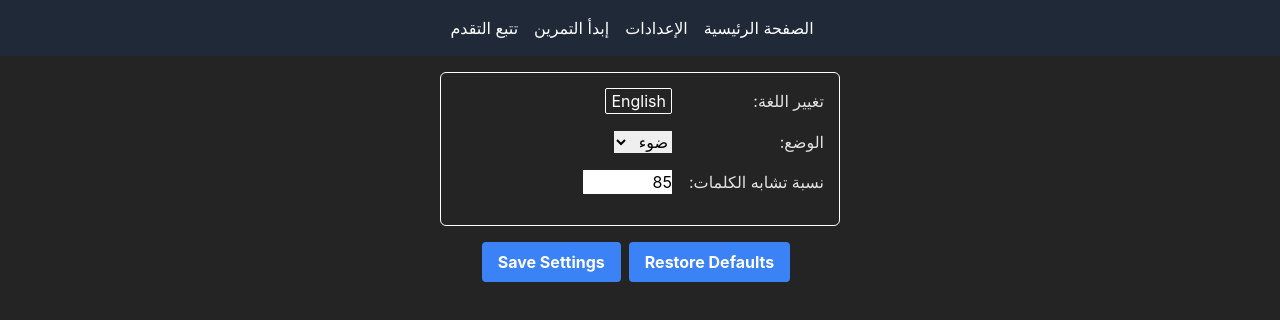
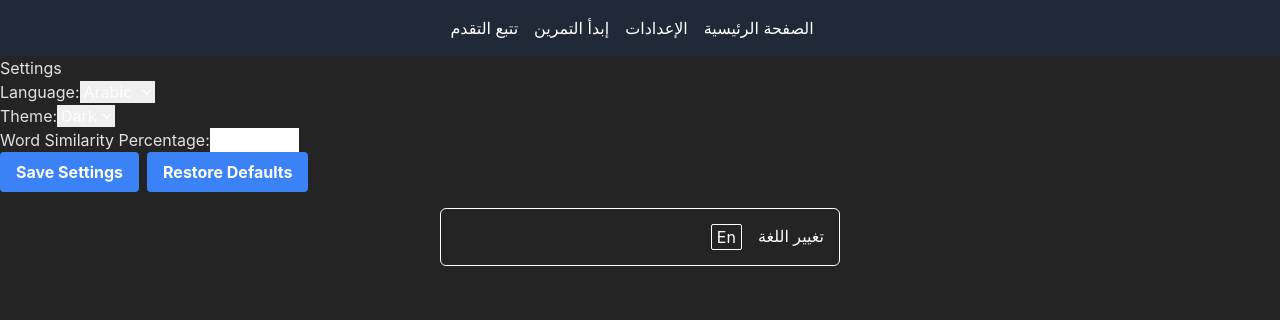
Before and after one commit to NidhalNaffati/hackathon-ramadan-2024, a React (Vite) app: page /Settings in a window 1280 px wide. Shown: the top 320 px of the page. Built offline with nearby package versions, Linux system fonts and the light colour scheme.

Commit message:
Revert "add setting page"
This reverts commit 6ef7a58d83d2add2e0b658b86cbb305ce42fa1d2.

```diff
--- a/src/components/SettingComponent.tsx
+++ b/src/components/SettingComponent.tsx
@@ -1,6 +1,5 @@
 import React, {useState, useEffect} from "react";
 import {IpcRenderer} from "electron";
-import {useTranslation} from "react-i18next";
 
 const ipcRenderer: IpcRenderer = window.ipcRenderer;
 
@@ -9,24 +8,14 @@ interface Settings {
 	theme: string;
 	wordSimilarityPercentage: string;
 }
-interface Language {
-	nativeName: string;
-}
 
-const lngs: {[key: string]: Language} = {
-	en: {nativeName: "English"},
-	ar: {nativeName: "Arabic"},
-};
 const SettingComponent: React.FC = () => {
 	const [settings, setSettings] = useState<Settings>({
 		language: "arabic",
 		theme: "dark",
 		wordSimilarityPercentage: "85",
 	});
-	const [isDarkMode, setIsDarkMode] = useState<boolean>(false);
-	const [languge, setLanguage] = useState<"ar" | "en">("ar");
-	// this i18next useTranslation for changing language from rendered process
-	const {t, i18n} = useTranslation();
+
 	useEffect(() => {
 		const fetchSettings = async () => {
 			try {
@@ -42,6 +31,7 @@ const SettingComponent: React.FC = () => {
 			(error) => console.error("Error fetching settings:", error),
 		);
 	}, []);
+
 	const handleChange = (event: React.FormEvent<HTMLFormElement>) => {
 		const target = event.target as HTMLInputElement | HTMLSelectElement;
 		setSettings({
@@ -53,18 +43,6 @@ const SettingComponent: React.FC = () => {
 	const handleSaveSettings = async () => {
 		try {
 			ipcRenderer.send("save-settings", settings);
-			if (i18n.resolvedLanguage !== languge) {
-				i18n.changeLanguage(languge);
-			}
-			//Dark mode
-			if (isDarkMode) {
-				document.documentElement.classList.add("dark");
-				localStorage.theme = "dark";
-			} else {
-				document.documentElement.classList.remove("dark");
-				localStorage.theme = "light";
-			}
-
 			console.log("Settings saved successfully!");
 		} catch (error) {
 			console.error("Error saving settings:", error);
@@ -85,81 +63,23 @@ const SettingComponent: React.FC = () => {
 	};
 
 	return (
-		<>
-			<div className="settings-container w-[400px] border rounded-md border-white mx-auto m-[1rem] p-[15px]">
+		<div className="settings-container">
+			<h2>Settings</h2>
 			<form onChange={handleChange}>
-					<div
-						className={
-							i18n.resolvedLanguage == "ar"
-								? "direction mb-[1rem] flex items-center gap-3"
-								: "mb-[1rem] flex items-center gap-3"
-						}
-					>
-						<label htmlFor="language" className="w-[140px]">
-							{t("language")}:
-						</label>
-						{/*
-							<select
-								id="language"
-								name="language"
-								className="text-black"
-								defaultValue={
-									i18n.resolvedLanguage == "ar" ? "arabic" : "english"
-								}
-								onChange={() => {}}
-							>
-								<option value="ar">Arabic</option>
-								<option value="en">English</option>
-							</select> */}
-						{Object.keys(lngs).map((lng) => (
-							<button
-								key={lng}
-								type="button"
-								className={
-									languge === lng
-										? "hidden"
-										: "text-white border border-white rounded-sm px-[5px]"
-								}
-								onClick={() => {
-									setLanguage(languge == "ar" ? "en" : "ar");
-								}}
-							>
-								{lngs[lng].nativeName}
-							</button>
-						))}
-					</div>
-					<div
-						className={
-							i18n.resolvedLanguage == "ar"
-								? "direction mb-[1rem] flex items-center gap-3 "
-								: "mb-[1rem] flex items-center gap-3"
-						}
-					>
-						<label htmlFor="theme" className="w-[140px]">
-							{t("Theme")}:
-						</label>
-						<select
-							id="theme"
-							name="theme"
-							className="text-black"
-							defaultValue={"light"}
-							onChange={() => {
-								setIsDarkMode(!isDarkMode);
-							}}
-						>
-							<option value="dark">{t("Dark")}</option>
-							<option value="light">{t("Light")}</option>
+				<label htmlFor="language">Language:</label>
+				<select id="language" name="language" value={settings.language}>
+					<option value="arabic">Arabic</option>
+					<option value="english">English</option>
 				</select>
-					</div>
-					<div
-						className={
-							i18n.resolvedLanguage == "ar"
-								? "direction mb-[1rem] flex items-center gap-3 "
-								: "mb-[1rem] flex items-center gap-3"
-						}
-					>
-						<label htmlFor="wordSimilarityPercentage" className="w-[140px]">
-							{t("Word Similarity Percentage")}:
+				<br />
+				<label htmlFor="theme">Theme:</label>
+				<select id="theme" name="theme" value={settings.theme}>
+					<option value="dark">Dark</option>
+					<option value="light">Light</option>
+				</select>
+				<br />
+				<label htmlFor="wordSimilarityPercentage">
+					Word Similarity Percentage:
 				</label>
 				<input
 					type="number"
@@ -167,13 +87,10 @@ const SettingComponent: React.FC = () => {
 					name="wordSimilarityPercentage"
 					min="0"
 					max="100"
-							className="text-black"
-							defaultValue={settings.wordSimilarityPercentage}
+					value={settings.wordSimilarityPercentage}
 				/>
-					</div>
+				<br />
 			</form>
-			</div>
-			<div className="flex items-center justify-center">
 			<button
 				className={
 					"bg-blue-500 hover:bg-blue-700 text-white font-bold py-2 px-4 rounded mr-2"
@@ -191,7 +108,6 @@ const SettingComponent: React.FC = () => {
 				Restore Defaults
 			</button>
 		</div>
-		</>
 	);
 };
 
--- a/src/i18/i18next.js
+++ b/src/i18/i18next.js
@@ -37,10 +37,6 @@ i18next
 					"Loading...": "تحميل...",
 					"Stop Vosk": "إيقاف البرنامج",
 					"Start Vosk": "تشغيل البرنامج",
-					Theme: "الوضع",
-					Dark: "مظلم",
-					Light: "ضوء",
-					"Word Similarity Percentage": "نسبة تشابه الكلمات",
 				},
 				navigation: {
 					home: "الصفحة الرئيسية",
@@ -75,9 +71,6 @@ i18next
 					"Loading...": "Loading...",
 					"Stop Vosk": "Stop Vosk",
 					"Start Vosk": "Start Vosk",
-					Theme: "Theme",
-					Dark: "Dark",
-					"Word Similarity Percentage": "Word Similarity Percentage",
 				},
 				navigation: {
 					home: "Home",
--- a/src/pages/Settings.tsx
+++ b/src/pages/Settings.tsx
@@ -1,11 +1,21 @@
+import {useTranslation} from "react-i18next";
 import SettingComponent from "../components/SettingComponent.tsx";
 
 export default function Settings() {
-return (
+	const {t, i18n} = useTranslation();
+	interface Language {
+		nativeName: string;
+	}
+
+	const lngs: {[key: string]: Language} = {
+		en: {nativeName: "En"},
+		ar: {nativeName: "Ar"},
+	};
+	return (
 		<div>
 			<SettingComponent />
 
-			{/* <div className="w-[400px] border rounded-md border-white mx-auto m-[1rem] p-[15px]">
+			<div className="w-[400px] border rounded-md border-white mx-auto m-[1rem] p-[15px]">
 				<ul>
 					<li
 						className={
@@ -34,10 +44,10 @@ return (
 						))}
 						{/* i18n.resolvedLanguage == "ar" && (
 						<span className={"text-white direction"}>{t("language")}</span>
-					) }
+					) */}
 					</li>
 				</ul>
-				</div> */}
+			</div>
 		</div>
 	);
 }
--- a/tailwind.config.js
+++ b/tailwind.config.js
@@ -1,7 +1,6 @@
 /** @type {import('tailwindcss').Config} */
 // eslint-disable-next-line no-undef
 module.exports = {
-	darkMode:'selector',
 	content: ["./src/**/*.{js,jsx,ts,tsx}"],
 	theme: {
 		extend: {},
```
Lines whose indentation alone changed are shown as unchanged.
